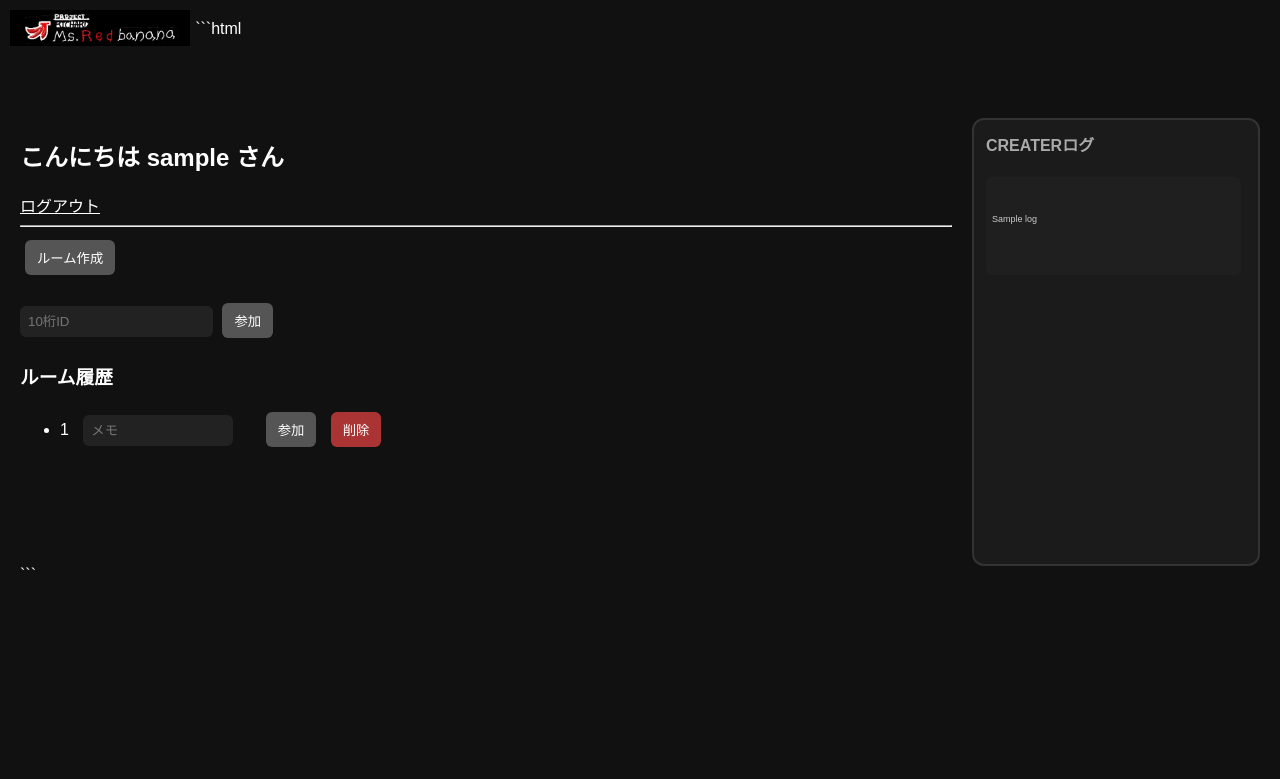
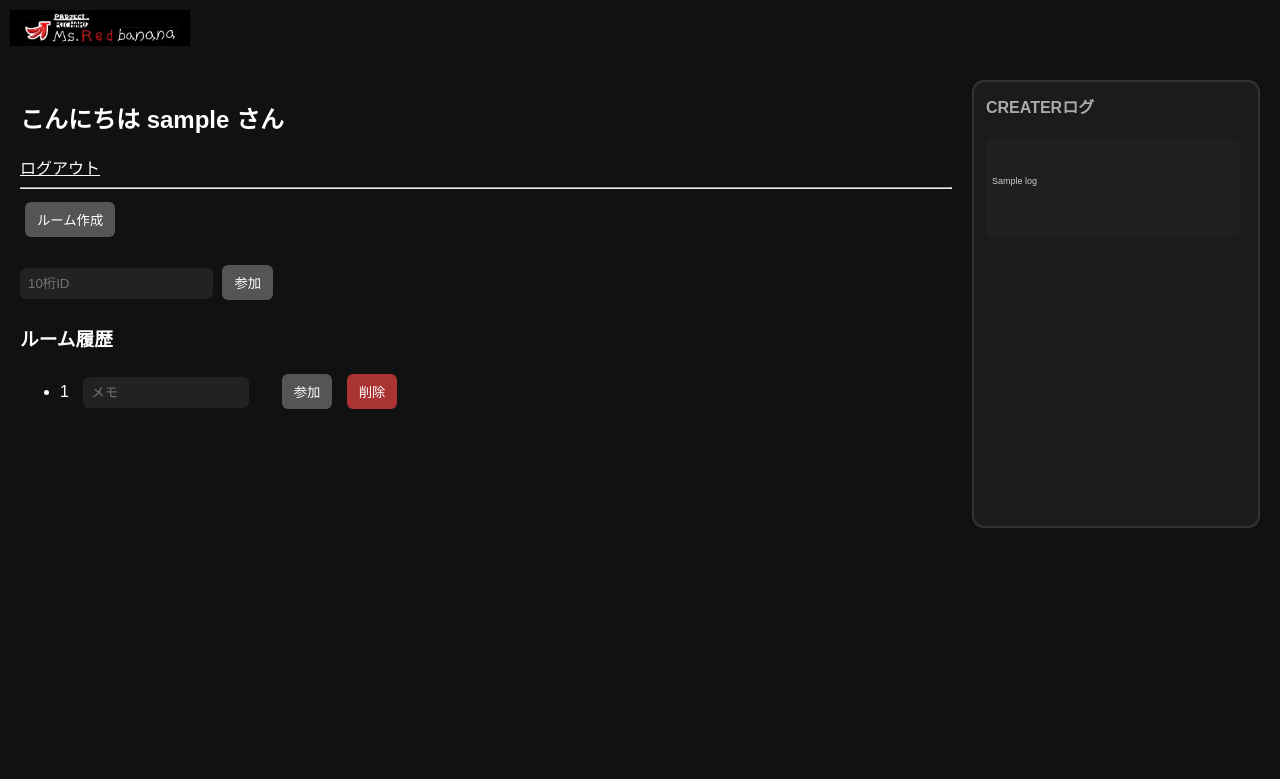
Before and after one commit to Denissssssssssssssssssssssssssssssssss/mr-red-banana-chat, a Flask app: template templates/index.html in a window 1280 px wide. Shown: the top 779 px of the page. Run offline with Flask 3, Linux system fonts and the light colour scheme; the template is opened without the code that fills it: most values are stand-ins (such as "Sample title", 1, 10 or a date in 2020); parts of the project's set-up code (start-up, migrations or seed data) failed here and were passed over; some libraries are stand-ins or nearby versions.

Commit message:
Refactor index.html to clean up formatting

````diff
--- a/templates/index.html
+++ b/templates/index.html
@@ -1,6 +1,3 @@
-# `templates/index.html`
-
-```html
 <!DOCTYPE html>
 <html>
 
@@ -1064,4 +1061,3 @@ document
 </body>
 
 </html>
-```
````
